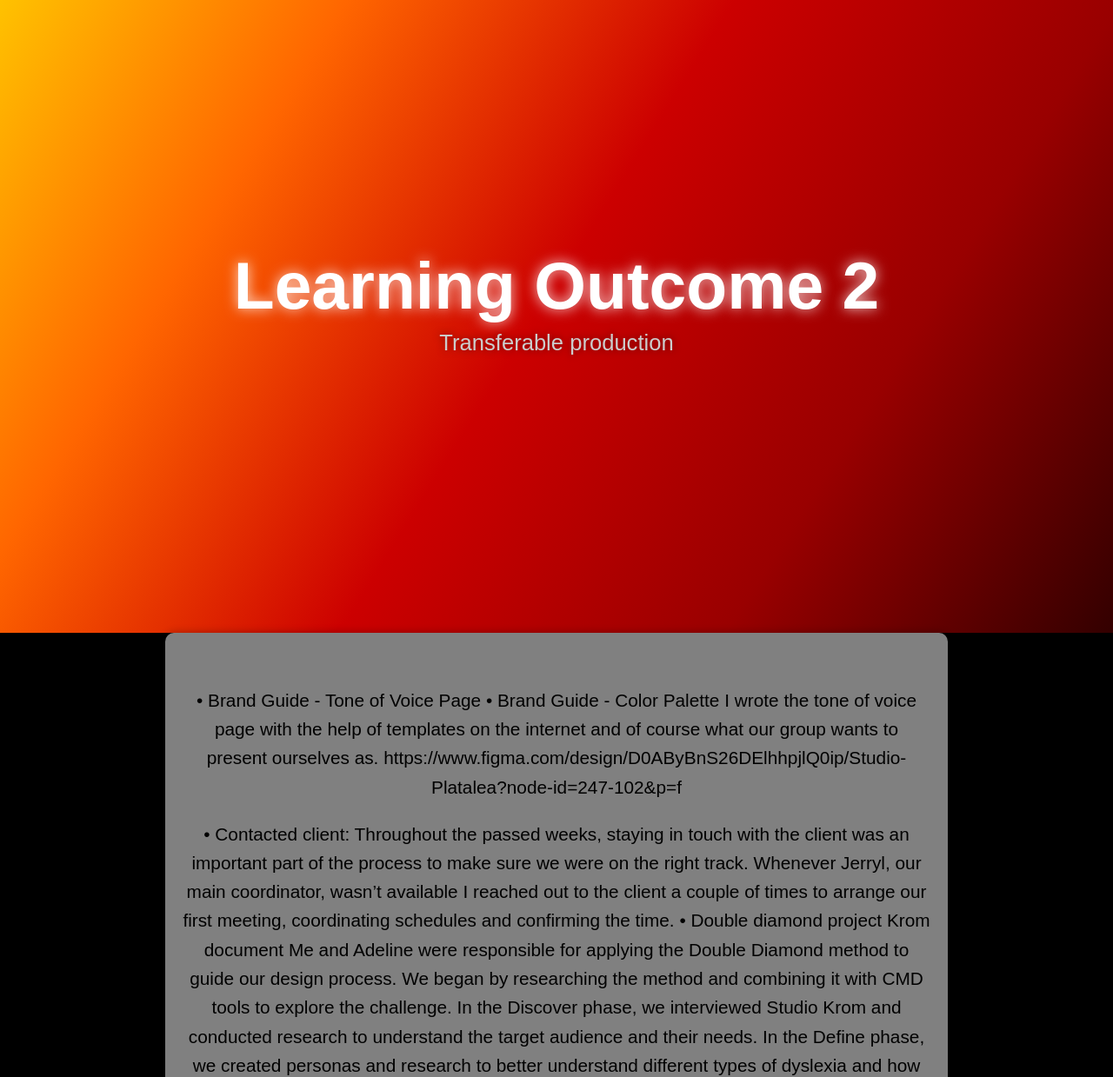
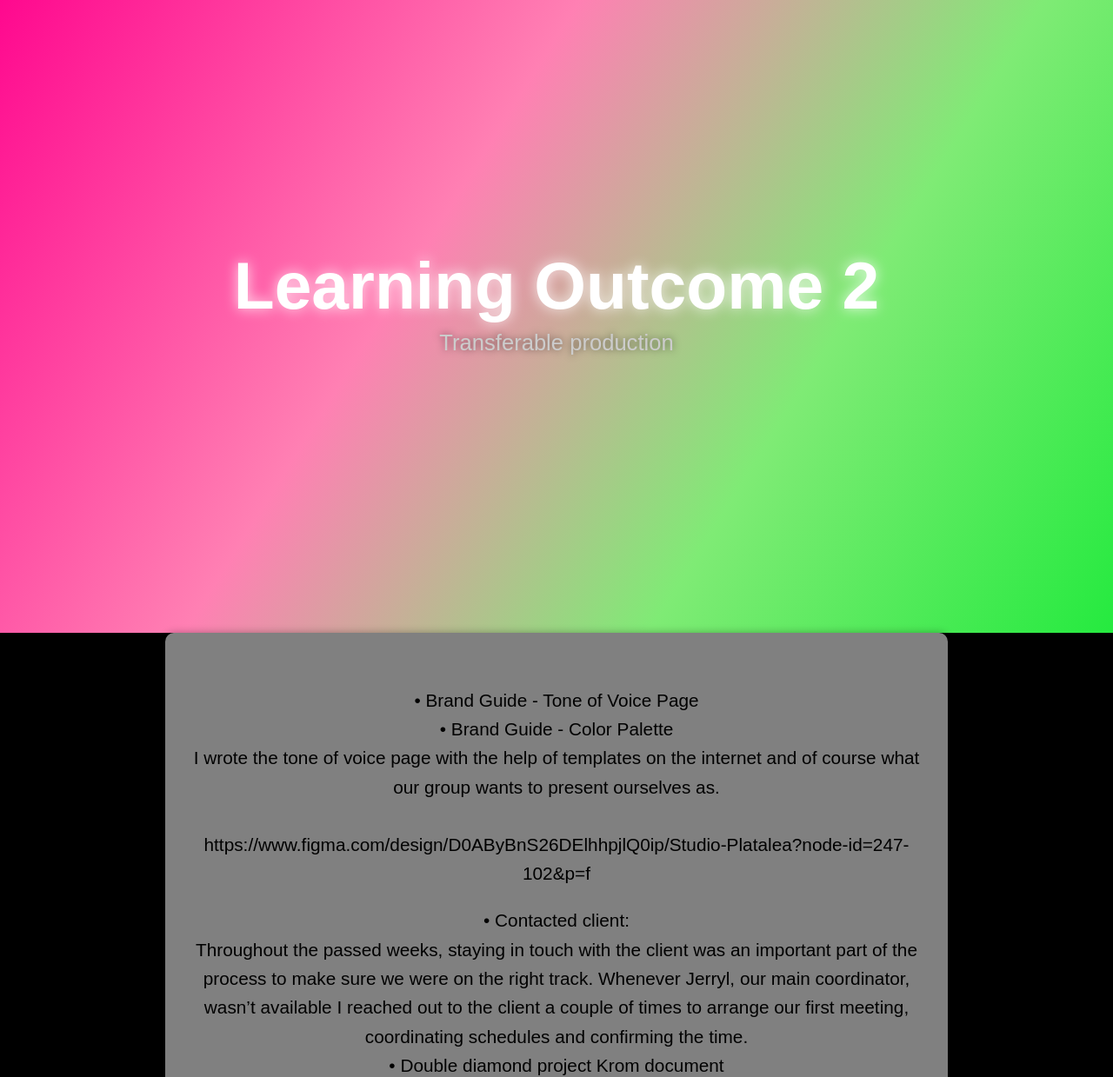
Before and after one commit to AGramatikova/PortfolioW, a plain HTML site: page LO2.html in a window 1280 px wide. Shown: the part 72-1311 px from the top of the page at 87% size. Drawn offline with Linux system fonts and the light colour scheme.

Commit message:
LO2.html

```diff
--- a/LO2.html
+++ b/LO2.html
@@ -138,27 +138,17 @@
 
   <section id="content">
     <p>
-      •	Brand Guide - Tone of Voice Page
-•	Brand Guide - Color Palette
-I wrote the tone of voice page with the help of templates on the internet and of course what our group wants to present ourselves as.
-
-https://www.figma.com/design/D0AByBnS26DElhhpjlQ0ip/Studio-Platalea?node-id=247-102&p=f
-
-
-    </p>
-    •	Contacted client:
-Throughout the passed weeks, staying in touch with the client was an important part of the process to make sure we were on the right track. Whenever Jerryl, our main coordinator, wasn’t available I reached out to the client a couple of times to arrange our first meeting, coordinating schedules and confirming the time.
-•	Double diamond project Krom document
-Me and Adeline were responsible for applying the Double Diamond method to guide our design process. We began by researching the method and combining it with CMD tools to explore the challenge.
-In the Discover phase, we interviewed Studio Krom and conducted research to understand the target audience and their needs. In the Define phase, we created personas and research to better understand different types of dyslexia and how they could be represented in a digital format. During the Develop phase, we explored potential solutions and gathered user feedback to refine our ideas.
-
-    <p>
+      • Brand Guide - Tone of Voice Page<br />
+      • Brand Guide - Color Palette<br />
+      I wrote the tone of voice page with the help of templates on the internet and of course what our group wants to present ourselves as.<br /><br />
+      https://www.figma.com/design/D0AByBnS26DElhhpjlQ0ip/Studio-Platalea?node-id=247-102&p=f
     </p>
     <p>
+      • Contacted client:<br />
+      Throughout the passed weeks, staying in touch with the client was an important part of the process to make sure we were on the right track. Whenever Jerryl, our main coordinator, wasn’t available I reached out to the client a couple of times to arrange our first meeting, coordinating schedules and confirming the time.<br />
+      • Double diamond project Krom document<br />
+      Me and Adeline were responsible for applying the Double Diamond method to guide our design process. We began by researching the method and combining it with CMD tools to explore the challenge. In the Discover phase, we interviewed Studio Krom and conducted research to understand the target audience and their needs. In the Define phase, we created personas and research to better understand different types of dyslexia and how they could be represented in a digital format. During the Develop phase, we explored potential solutions and gathered user feedback to refine our ideas.
     </p>
-    <p>
-    </p>
-
 
     <button id="openPdfBtn">Open full PDF file</button>
   </section>
@@ -183,37 +173,36 @@ In the Discover phase, we interviewed Studio Krom and conducted research to unde
       mouse.y = e.clientY + window.scrollY;
     });
 
-    function drawLavaBackground() {
+    function drawBackground() {
       const grad = ctx.createLinearGradient(0, 0, canvas.width, canvas.height);
-      grad.addColorStop(0, '#ffcc00');
-      grad.addColorStop(0.25, '#ff6600');
-      grad.addColorStop(0.5, '#cc0000');
-      grad.addColorStop(0.75, '#990000');
-      grad.addColorStop(1, '#330000');
+      grad.addColorStop(0, '#ff008c');      // pink start
+      grad.addColorStop(0.4, '#ff80b3');    // lighter pink
+      grad.addColorStop(0.7, '#7feb75');    // lighter green
+      grad.addColorStop(1, '#25ea3f');      // green end
       ctx.fillStyle = grad;
       ctx.fillRect(0, 0, canvas.width, canvas.height);
     }
 
-    const darkSpots = [];
+    const lightSpots = [];
 
-    function addDarkSpot(x, y) {
-      darkSpots.push({ x, y, radius: 32.5, alpha: 1 });
+    function addLightSpot(x, y) {
+      lightSpots.push({ x, y, radius: 32.5, alpha: 1 });
     }
 
-    function updateDarkSpots() {
-      for (let spot of darkSpots) {
+    function updateLightSpots() {
+      for (let spot of lightSpots) {
         spot.alpha -= 0.01;
       }
-      for (let i = darkSpots.length - 1; i >= 0; i--) {
-        if (darkSpots[i].alpha <= 0) darkSpots.splice(i, 1);
+      for (let i = lightSpots.length - 1; i >= 0; i--) {
+        if (lightSpots[i].alpha <= 0) lightSpots.splice(i, 1);
       }
     }
 
-    function drawDarkSpots() {
-      for (let spot of darkSpots) {
+    function drawLightSpots() {
+      for (let spot of lightSpots) {
         const grad = ctx.createRadialGradient(spot.x, spot.y - window.scrollY, 0, spot.x, spot.y - window.scrollY, spot.radius);
-        grad.addColorStop(0, `rgba(0, 0, 0, ${spot.alpha * 0.6})`);
-        grad.addColorStop(1, `rgba(0, 0, 0, 0)`);
+        grad.addColorStop(0, `rgba(255, 255, 255, ${spot.alpha * 0.6})`); // white
+        grad.addColorStop(1, `rgba(255, 255, 255, 0)`);
         ctx.fillStyle = grad;
         ctx.beginPath();
         ctx.arc(spot.x, spot.y - window.scrollY, spot.radius, 0, Math.PI * 2);
@@ -223,14 +212,14 @@ In the Discover phase, we interviewed Studio Krom and conducted research to unde
 
     function render() {
       ctx.clearRect(0, 0, canvas.width, canvas.height);
-      drawLavaBackground();
+      drawBackground();
 
       if (mouse.x !== -9999) {
-        addDarkSpot(mouse.x, mouse.y);
+        addLightSpot(mouse.x, mouse.y);
       }
 
-      updateDarkSpots();
-      drawDarkSpots();
+      updateLightSpots();
+      drawLightSpots();
 
       requestAnimationFrame(render);
     }
```
